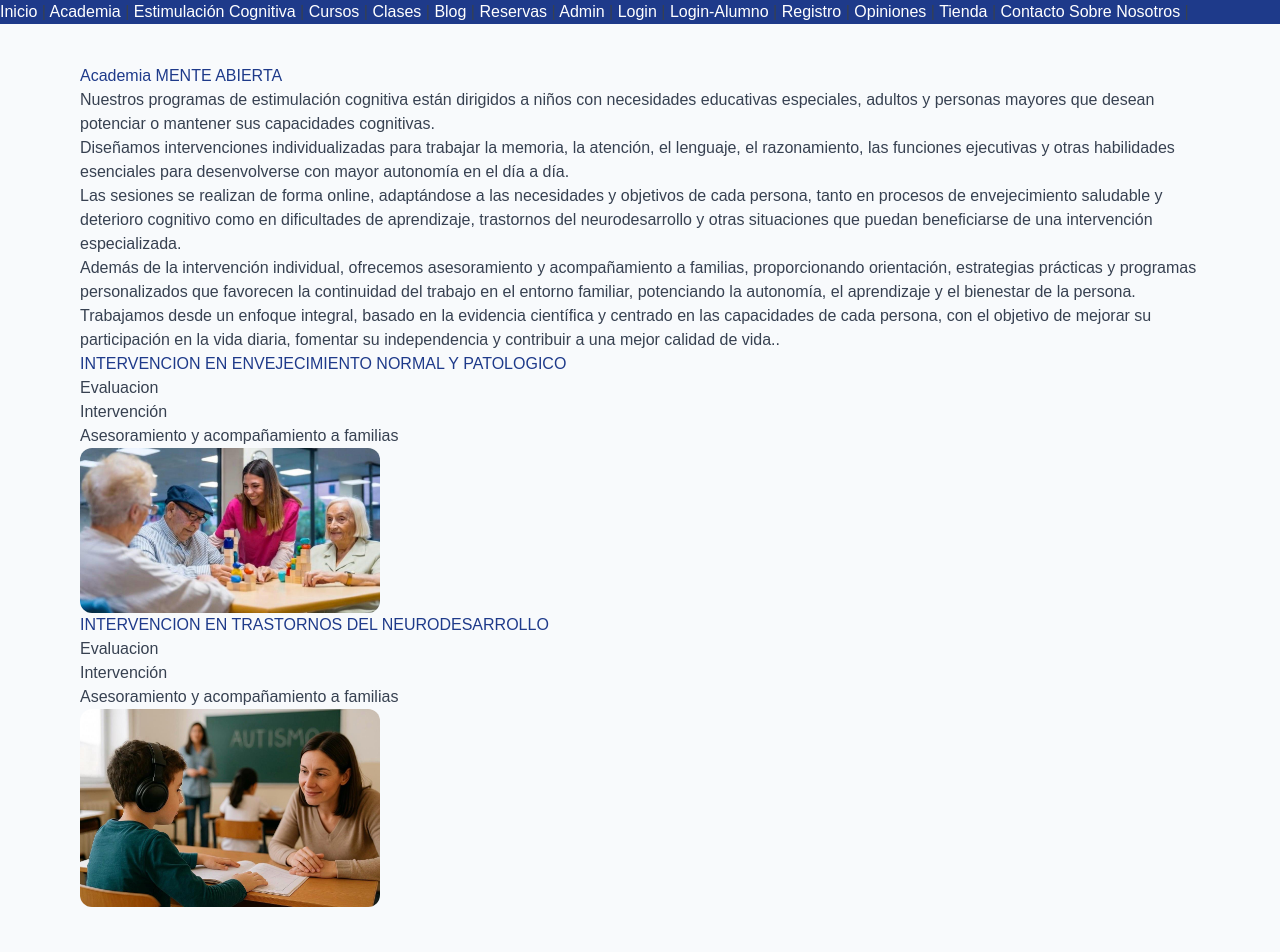
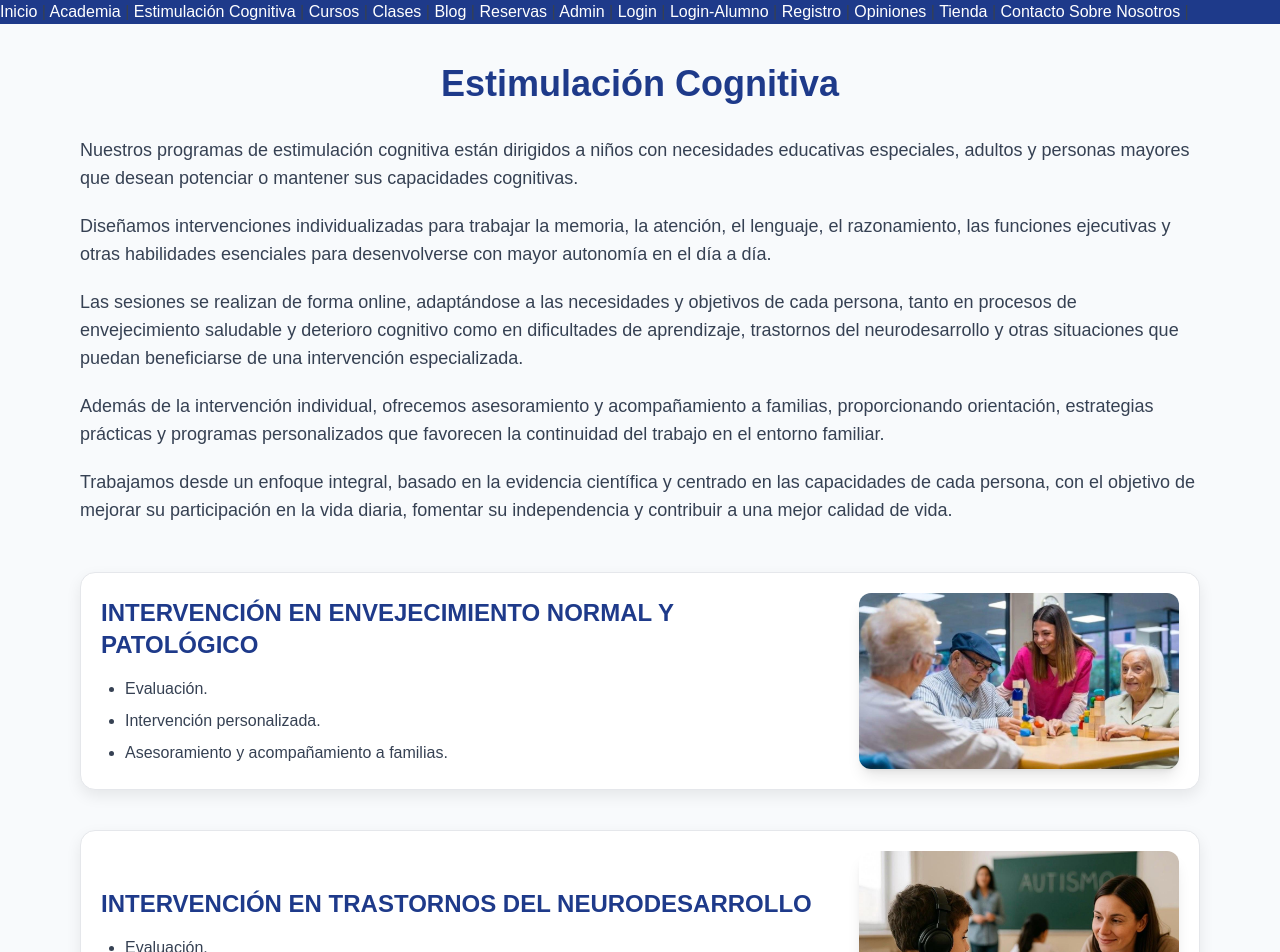
Before and after one commit to C5-lab-creator/academia-online, a Next.js app: page /estimulacioncognitiva in a window 1280 px wide. Shown: the top 952 px of the page. Built offline with nearby package versions, Linux system fonts and the light colour scheme.

Commit message:
modified:   app/estimulacioncognitiva/page.tsx

```diff
--- a/app/estimulacioncognitiva/page.tsx
+++ b/app/estimulacioncognitiva/page.tsx
@@ -1,40 +1,119 @@
 import Link from "next/link";
-import Image from "next/image"
-export default function Estimulacioncognitiva() {
+import Image from "next/image";
+
+export default function EstimulacionCognitiva() {
   return (
-    <main>
-        <h1>Academia MENTE ABIERTA</h1>
-           <p>Nuestros programas de estimulación cognitiva están dirigidos a niños con necesidades educativas especiales, adultos y personas mayores que desean potenciar o mantener sus capacidades cognitivas.</p>
-           <p> Diseñamos intervenciones individualizadas para trabajar la memoria, la atención, el lenguaje, el razonamiento, las funciones ejecutivas y otras habilidades esenciales para desenvolverse con mayor autonomía en el día a día.</p>
-           <p>Las sesiones se realizan de forma online, adaptándose a las necesidades y objetivos de cada persona, tanto en procesos de envejecimiento saludable y deterioro cognitivo como en dificultades de aprendizaje, trastornos del neurodesarrollo y otras situaciones que puedan beneficiarse de una intervención especializada.</p>
-           <p>Además de la intervención individual, ofrecemos asesoramiento y acompañamiento a familias, proporcionando orientación, estrategias prácticas y programas personalizados que favorecen la continuidad del trabajo en el entorno familiar, potenciando la autonomía, el aprendizaje y el bienestar de la persona.</p>
-           <p>Trabajamos desde un enfoque integral, basado en la evidencia científica y centrado en las capacidades de cada persona, con el objetivo de mejorar su participación en la vida diaria, fomentar su independencia y contribuir a una mejor calidad de vida..</p>
+    <main className="max-w-7xl mx-auto px-6 py-8">
 
-        <div className="cursos">
-<Link href ="/estimulacioncognitiva/envejecimiento">
-  <h2>INTERVENCION EN ENVEJECIMIENTO NORMAL Y PATOLOGICO </h2>
-             <p>Evaluacion</p>
-             <p>Intervención</p>
-             <p>Asesoramiento y acompañamiento a familias</p>
-</Link>
-        <Image src="/envejecimiento.jpeg"
-         alt="intervencion en envejecimiento"
-         width={300}
-         height={220}
-         className="rounded-xl objet-cover"
-         />
-<Link href ="/estimulacioncognitiva/neurodesarrollo">
-  <h2>INTERVENCION EN TRASTORNOS DEL NEURODESARROLLO</h2>
-             <p>Evaluacion</p>
-             <p>Intervención</p>
-             <p>Asesoramiento y acompañamiento a familias</p>
-</Link>
-        <Image src="/neurodesarrollo.jpeg"
-         alt="intervencion en neurodesarrollo"
-         width={300}
-         height={220}
-         className="rounded-xl objet-cover"
-         />
+      <h1 className="text-4xl font-bold text-center text-blue-900 mb-8">
+        Estimulación Cognitiva
+      </h1>
+
+      <div className="space-y-5 text-gray-700 text-base md:text-lg mb-12">
+        <p>
+          Nuestros programas de estimulación cognitiva están dirigidos a niños
+          con necesidades educativas especiales, adultos y personas mayores que
+          desean potenciar o mantener sus capacidades cognitivas.
+        </p>
+
+        <p>
+          Diseñamos intervenciones individualizadas para trabajar la memoria, la
+          atención, el lenguaje, el razonamiento, las funciones ejecutivas y
+          otras habilidades esenciales para desenvolverse con mayor autonomía en
+          el día a día.
+        </p>
+
+        <p>
+          Las sesiones se realizan de forma online, adaptándose a las
+          necesidades y objetivos de cada persona, tanto en procesos de
+          envejecimiento saludable y deterioro cognitivo como en dificultades de
+          aprendizaje, trastornos del neurodesarrollo y otras situaciones que
+          puedan beneficiarse de una intervención especializada.
+        </p>
+
+        <p>
+          Además de la intervención individual, ofrecemos asesoramiento y
+          acompañamiento a familias, proporcionando orientación, estrategias
+          prácticas y programas personalizados que favorecen la continuidad del
+          trabajo en el entorno familiar.
+        </p>
+
+        <p>
+          Trabajamos desde un enfoque integral, basado en la evidencia
+          científica y centrado en las capacidades de cada persona, con el
+          objetivo de mejorar su participación en la vida diaria, fomentar su
+          independencia y contribuir a una mejor calidad de vida.
+        </p>
+      </div>
+
+      {/* Envejecimiento */}
+
+      <div className="card flex flex-col md:flex-row items-center gap-8 mb-10">
+
+        <div className="flex-1">
+
+          <Link href="/estimulacioncognitiva/envejecimiento">
+
+            <h2 className="text-2xl font-bold text-blue-900 mb-4">
+              INTERVENCIÓN EN ENVEJECIMIENTO NORMAL Y PATOLÓGICO
+            </h2>
+
+            <ul className="list-disc pl-6 space-y-2 text-gray-700">
+              <li>Evaluación.</li>
+              <li>Intervención personalizada.</li>
+              <li>Asesoramiento y acompañamiento a familias.</li>
+            </ul>
+
+          </Link>
+
         </div>
-    </main>);
+
+        <div className="w-full md:w-80 flex justify-center">
+          <Image
+            src="/envejecimiento.jpeg"
+            alt="Intervención en envejecimiento"
+            width={350}
+            height={250}
+            className="rounded-xl shadow-lg object-cover w-full max-w-sm"
+          />
+        </div>
+
+      </div>
+
+      {/* Neurodesarrollo */}
+
+      <div className="card flex flex-col md:flex-row items-center gap-8">
+
+        <div className="flex-1">
+
+          <Link href="/estimulacioncognitiva/neurodesarrollo">
+
+            <h2 className="text-2xl font-bold text-blue-900 mb-4">
+              INTERVENCIÓN EN TRASTORNOS DEL NEURODESARROLLO
+            </h2>
+
+            <ul className="list-disc pl-6 space-y-2 text-gray-700">
+              <li>Evaluación.</li>
+              <li>Intervención personalizada.</li>
+              <li>Asesoramiento y acompañamiento a familias.</li>
+            </ul>
+
+          </Link>
+
+        </div>
+
+        <div className="w-full md:w-80 flex justify-center">
+          <Image
+            src="/neurodesarrollo.jpeg"
+            alt="Intervención en neurodesarrollo"
+            width={350}
+            height={250}
+            className="rounded-xl shadow-lg object-cover w-full max-w-sm"
+          />
+        </div>
+
+      </div>
+
+    </main>
+  );
 }
```
